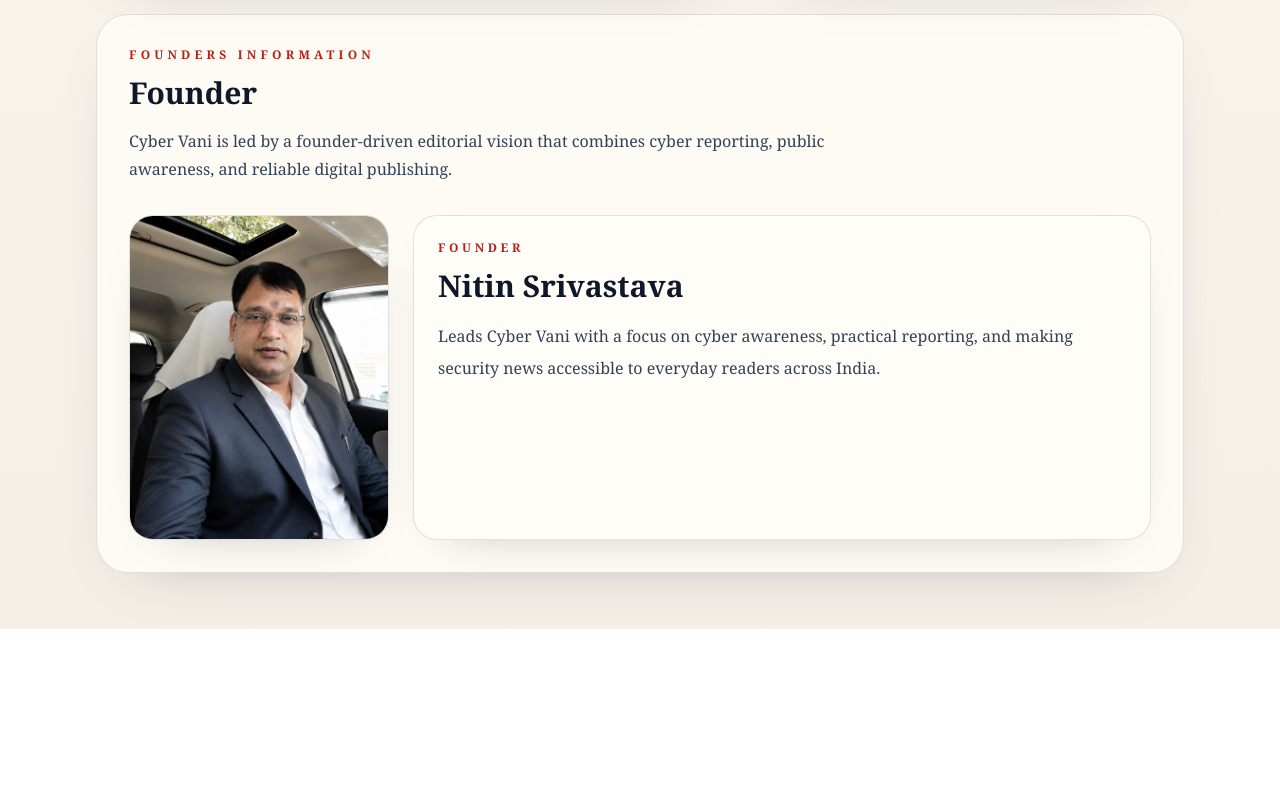
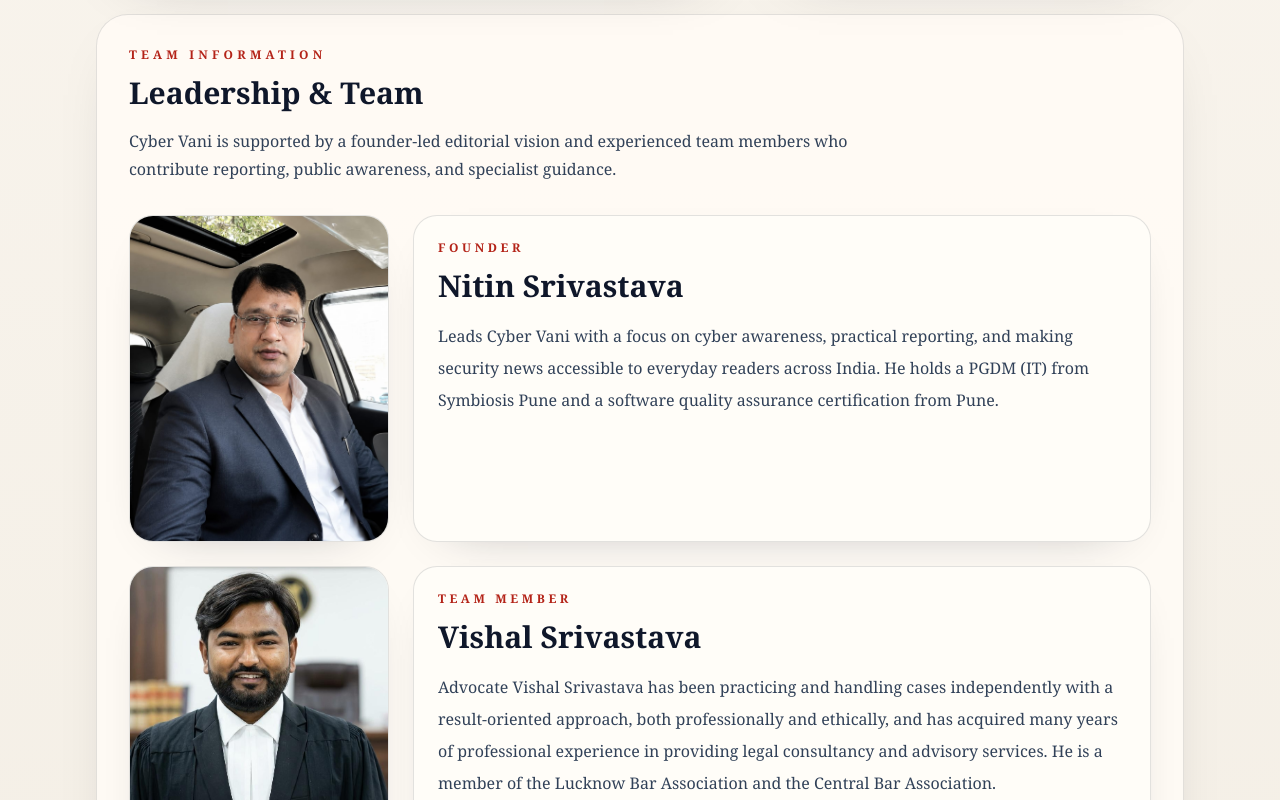
Before and after one commit to SevaVerse/kanpur.cyber.patrika, a Next.js app: page /about in a window 1280 px wide. Shown: the part 1160-1960 px from the top of the page. Before the commit the page ends 1789 px from the top, so only its background shows below. Built offline with nearby package versions, Linux system fonts and the light colour scheme; no server answers.

Commit message:
Update about page team profiles

```diff
--- a/src/app/about/page.tsx
+++ b/src/app/about/page.tsx
@@ -4,13 +4,22 @@ import Image from "next/image";
 const basePath = process.env.NEXT_PUBLIC_BASE_PATH ?? "";
 const logoPath = `${basePath}/Site_logo.jpeg`;
 
-const founder = {
+const teamMembers = [
+  {
     name: "Nitin Srivastava",
     role: "Founder",
-  focus:
-    "Leads Cyber Vani with a focus on cyber awareness, practical reporting, and making security news accessible to everyday readers across India.",
+    bio:
+      "Leads Cyber Vani with a focus on cyber awareness, practical reporting, and making security news accessible to everyday readers across India. He holds a PGDM (IT) from Symbiosis Pune and a software quality assurance certification from Pune.",
     imageSrc: `${basePath}/founder-pic.jpeg`,
-};
+  },
+  {
+    name: "Vishal Srivastava",
+    role: "Team Member",
+    bio:
+      "Advocate Vishal Srivastava has been practicing and handling cases independently with a result-oriented approach, both professionally and ethically, and has acquired many years of professional experience in providing legal consultancy and advisory services. He is a member of the Lucknow Bar Association and the Central Bar Association.",
+    imageSrc: `${basePath}/Team_mate_1.jpeg`,
+  },
+];
 
 export const metadata: Metadata = {
   title: "About Us",
@@ -92,19 +101,21 @@ export default function AboutPage() {
 
       <section className="rounded-4xl border border-border bg-surface p-8 shadow-[0_20px_60px_-40px_rgba(15,23,42,0.35)]">
         <div className="max-w-3xl">
-          <p className="text-xs font-bold uppercase tracking-[0.35em] text-accent">Founders Information</p>
-          <h2 className="mt-3 text-3xl font-black text-hero">Founder</h2>
+          <p className="text-xs font-bold uppercase tracking-[0.35em] text-accent">Team Information</p>
+          <h2 className="mt-3 text-3xl font-black text-hero">Leadership & Team</h2>
           <p className="mt-4 text-sm leading-7 text-slate-700 sm:text-base">
-            Cyber Vani is led by a founder-driven editorial vision that combines cyber reporting, public awareness, and reliable digital publishing.
+            Cyber Vani is supported by a founder-led editorial vision and experienced team members who contribute reporting, public awareness, and specialist guidance.
           </p>
         </div>
 
-        <div className="mt-8 grid gap-6 md:grid-cols-[260px_1fr]">
-          <div className="overflow-hidden rounded-3xl border border-border bg-surface-strong shadow-[0_16px_50px_-38px_rgba(15,23,42,0.45)]">
-            <div className="relative aspect-4/5">
+        <div className="mt-8 space-y-6">
+          {teamMembers.map((member) => (
+            <div key={member.name} className="grid gap-6 md:grid-cols-[260px_1fr]">
+              <div className="mx-auto w-full max-w-65 overflow-hidden rounded-3xl border border-border bg-surface-strong shadow-[0_16px_50px_-38px_rgba(15,23,42,0.45)] md:mx-0">
+                <div className="relative h-81.25 w-full">
                   <Image
-                src={founder.imageSrc}
-                alt={founder.name}
+                    src={member.imageSrc}
+                    alt={member.name}
                     fill
                     className="object-cover"
                     sizes="(max-width: 768px) 100vw, 260px"
@@ -113,10 +124,12 @@ export default function AboutPage() {
               </div>
 
               <article className="rounded-3xl border border-border bg-surface-strong p-6 shadow-[0_16px_50px_-38px_rgba(15,23,42,0.45)]">
-            <p className="text-xs font-bold uppercase tracking-[0.3em] text-accent">{founder.role}</p>
-            <h3 className="mt-3 text-3xl font-black text-hero">{founder.name}</h3>
-            <p className="mt-4 text-base leading-8 text-slate-700">{founder.focus}</p>
+                <p className="text-xs font-bold uppercase tracking-[0.3em] text-accent">{member.role}</p>
+                <h3 className="mt-3 text-3xl font-black text-hero">{member.name}</h3>
+                <p className="mt-4 text-base leading-8 text-slate-700">{member.bio}</p>
               </article>
+            </div>
+          ))}
         </div>
       </section>
     </div>
```
Also changed, not shown: public/Team_mate_1.jpeg (added). Lines whose indentation alone changed are shown as unchanged.
